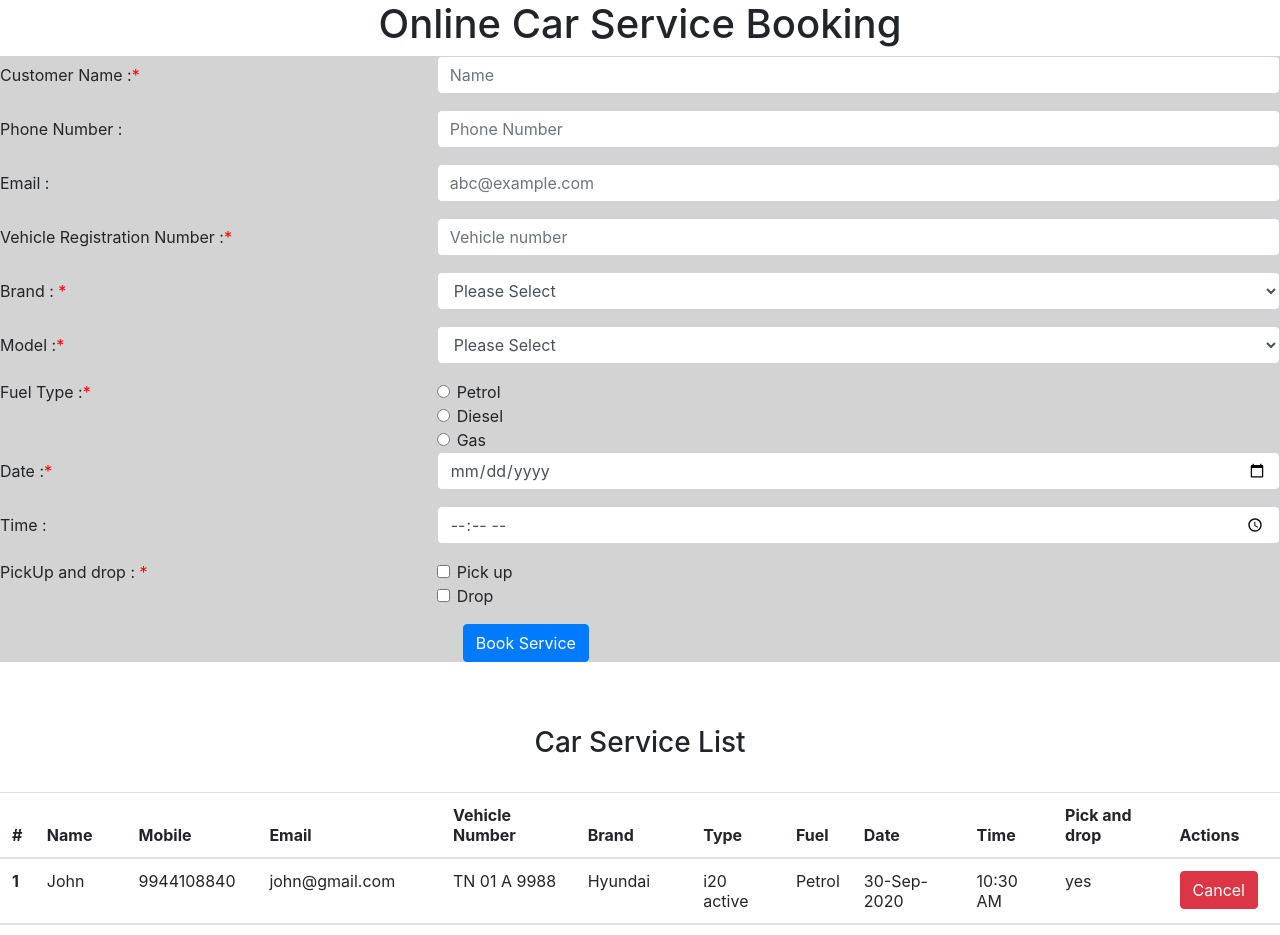
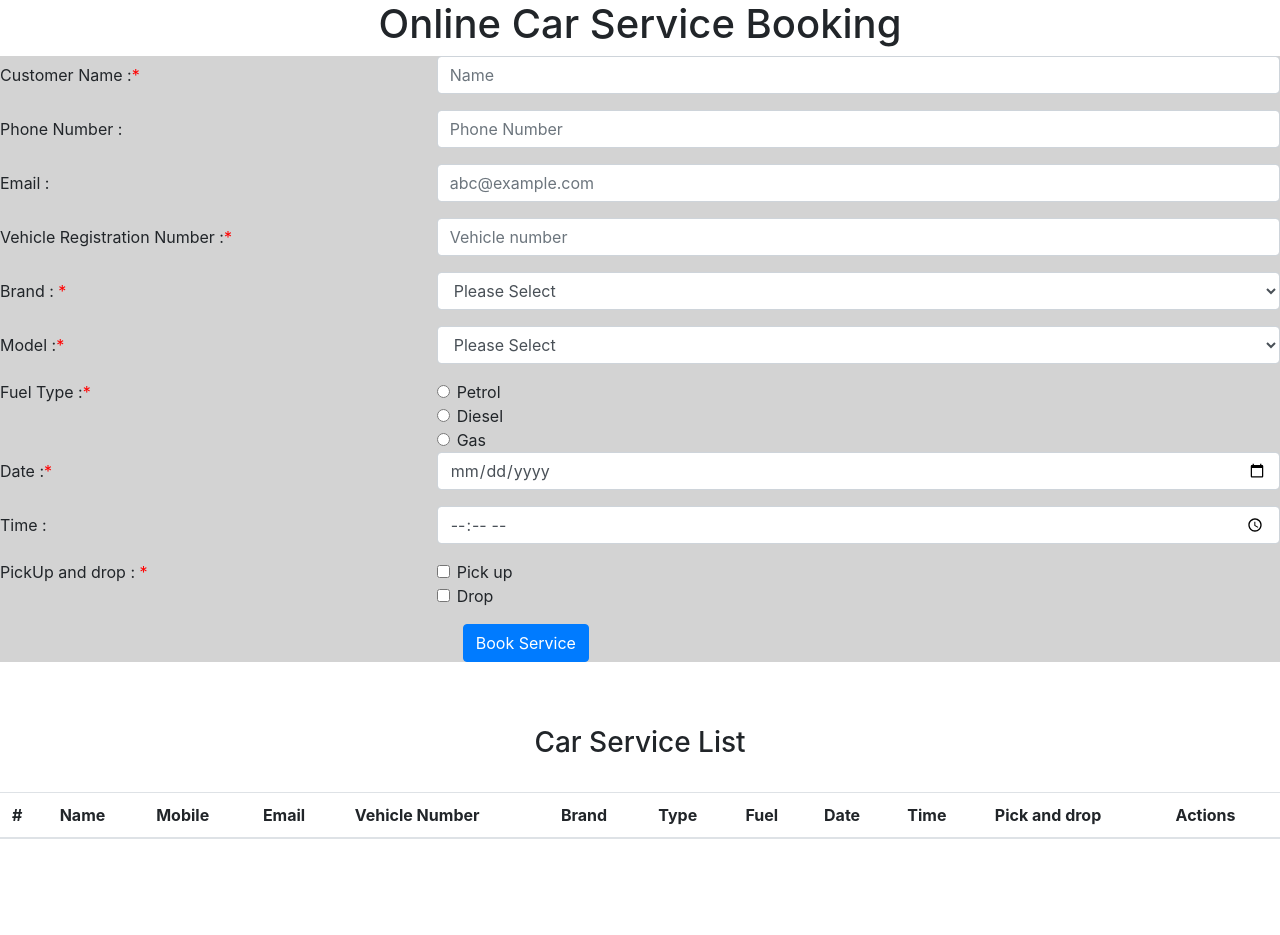
Before and after one commit to chandru-senthil/Booking-Car-Service, an Angular app: page / in a window 1280 px wide. Shown: the top 935 px of the page. After the commit the page ends 855 px from the top, so only its background shows below. Built offline with nearby package versions, Linux system fonts and the light colour scheme.

Commit message:
1 file modified

```diff
--- a/src/app/app.component.html
+++ b/src/app/app.component.html
@@ -240,7 +240,7 @@
       <th scope="col">Actions</th>
     </tr>
   </thead>
-  <tbody *ngFor="let data of ServiceList; let i=index">
+  <tbody *ngFor="let data of dataArray; let i=index">
     <tr>
       <th scope="row">{{ i+1 }}</th>
       <td>{{ data.name }}</td>
```
